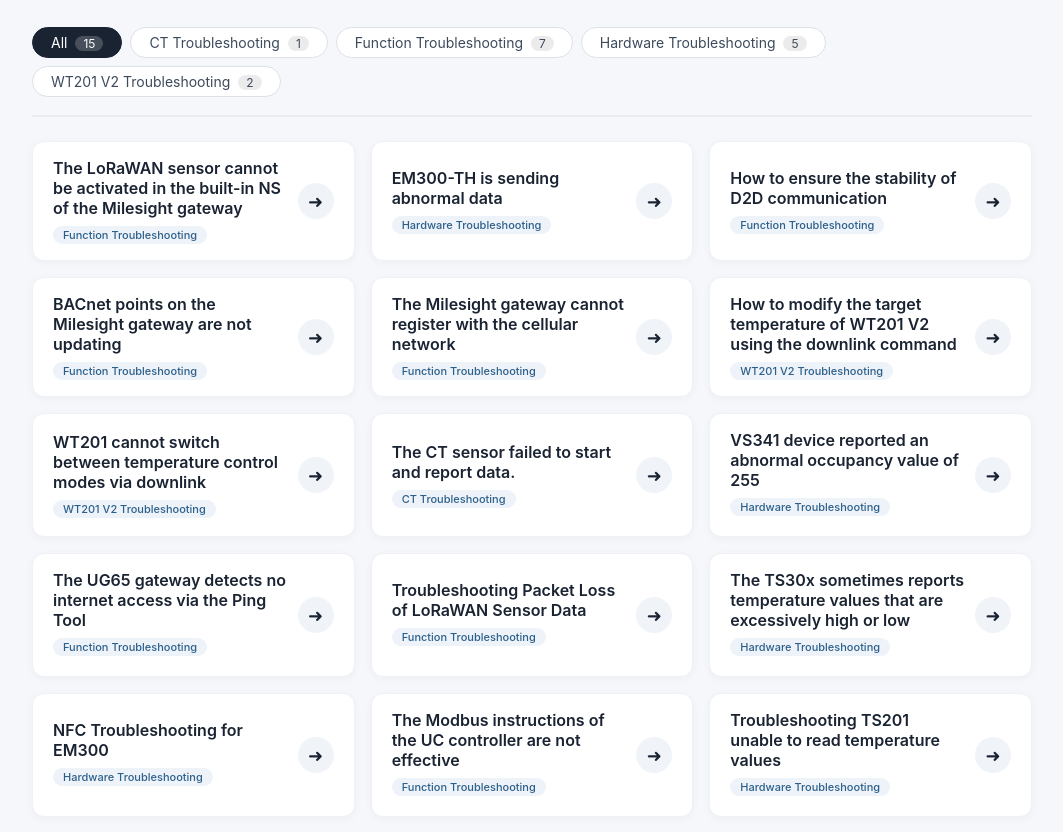
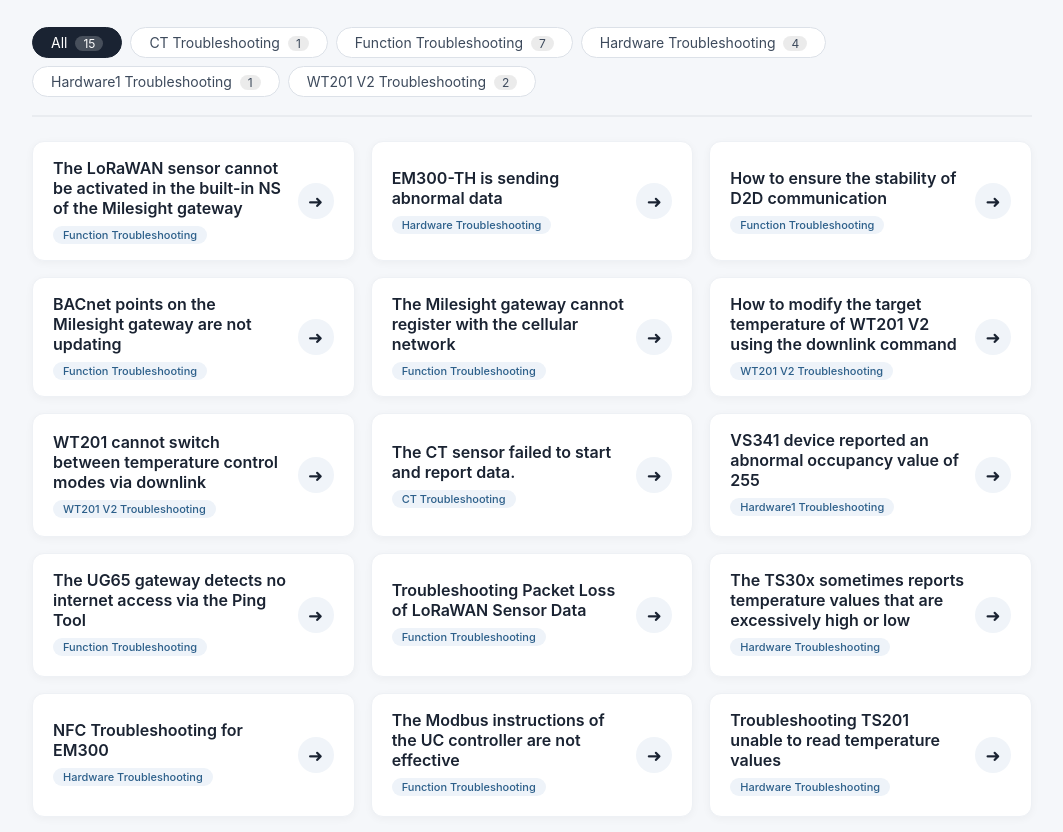
Before and after one commit to 1914439781charles-eng/fault-tree-center, a plain HTML site: page index.html in a window 1280 px wide. Shown: the part 84-916 px from the top of the page, without its empty margins (108-1171 px from the left). Drawn offline with Linux system fonts and the light colour scheme.

Commit message:
Update index.html

```diff
--- a/index.html
+++ b/index.html
@@ -329,7 +329,7 @@
         }, {
             id: 'tree-009',
             name: 'VS341 device reported an abnormal occupancy value of 255',
-            category: 'Hardware Troubleshooting',
+            category: 'Hardware1 Troubleshooting',
             description: ' ',
             path: 'trees/VS341 device reported an abnormal occupancy value of 255/'
         }, {
```
